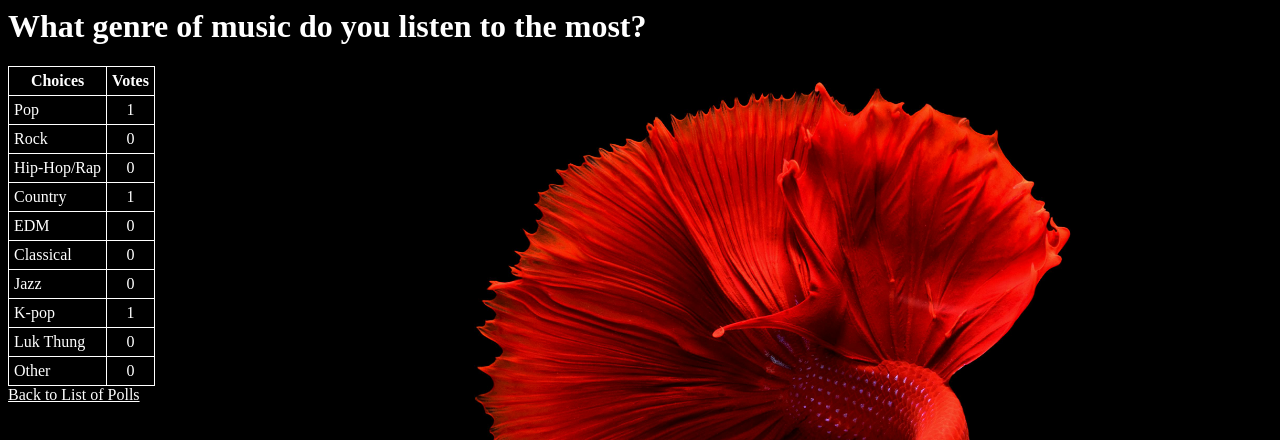
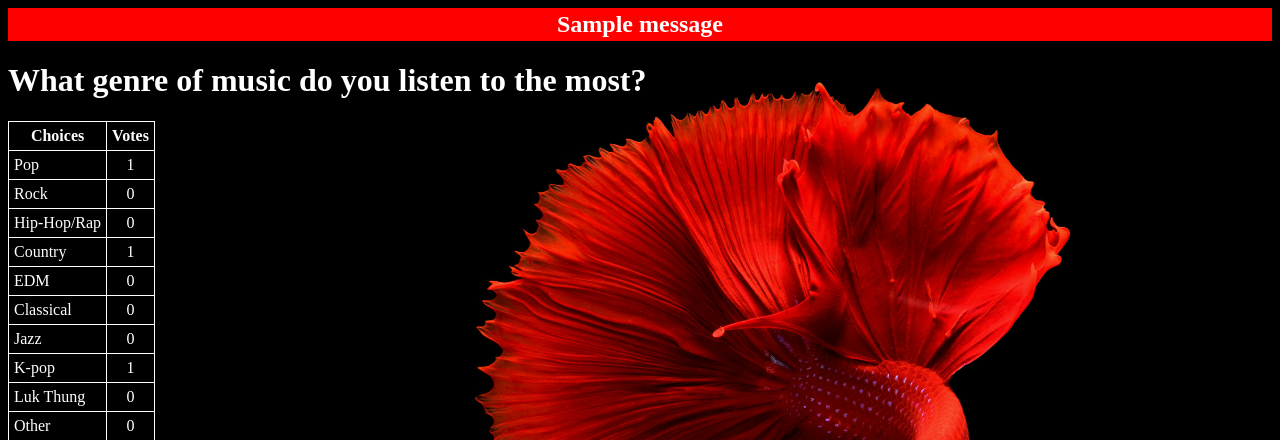
Before and after one commit to PHIMNADA024/ku-polls, a Django app: page /polls/2/results/ in a window 1280 px wide. Shown: the top 440 px of the page. Run offline with Django 5.2, Linux system fonts and the light colour scheme; data comes from the database, SQL or seed files in the repository; tables that the repository leaves empty hold one stand-in row (values such as "Sample post"); one stand-in notice (Sample message) is shown.

Commit message:
Add confirmation vote message

```diff
--- a/polls/templates/polls/results.html
+++ b/polls/templates/polls/results.html
@@ -1,5 +1,11 @@
 {% load static %}
 <link rel="stylesheet" href="{% static 'polls/style.css' %}">
+
+{% if messages %}
+    {% for message in messages %}
+        <h2 class="alert">{{ message }}</h2>
+    {% endfor %}
+{% endif %}
 
 <h1>{{ question.question_text }}</h1>
 <table>
```
